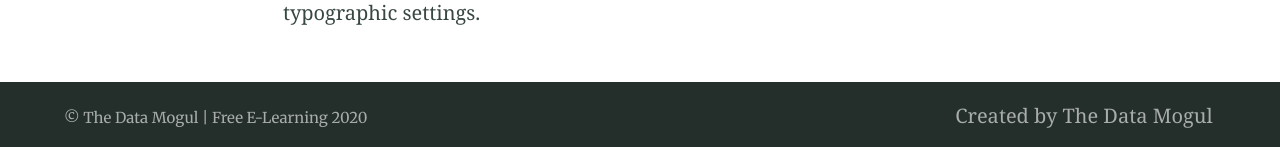
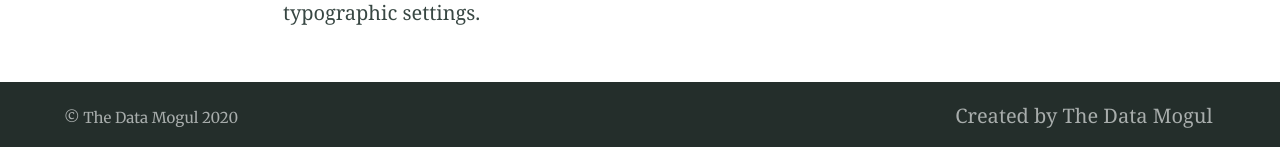
Before and after one commit to the-data-mogul/the-data-mogul.github.io, a Jekyll site: the page built from index.md, in a window 1280 px wide and 900 px high, scrolled down 4823 px. Shown: the part 750-897 px from the top of the window. Built offline with Jekyll 4.4.1, drawn with Linux system fonts in a browser that asks for light colours.

Commit message:
Update _config.yml

```diff
--- a/_config.yml
+++ b/_config.yml
@@ -65,9 +65,7 @@
   posts:
     title: Posts # Needed for Siteleaf
     output: true
-    description: "Best curated content from YouTube for aspiring Data Scientists, Data Analysts, Data Engineers" # The post list page content
-    feature_text:
-      Welcome to the E-Learning Platform
+    description: "Welcome to the E-Learning Platform. The platform includes the best curated content from YouTube for aspiring Data Scientists, Data Analysts, Data Engineers" # The post list page content
     feature_image: "/assets/landing-page.png"
 
 # 6. Jekyll collections settings
@@ -81,8 +79,8 @@
 # 7. Site settings
 encoding: utf-8 # Make sure the encoding is right
 lang: en-GB # Set the site language
-title: "The Data Mogul | Free E-Learning" # Site name or title, also used in jekyll-seo-tag
-logo: "/assets/logos/mylogo.png" # Site logo, also used in jekyll-seo-tag
+title: "The Data Mogul" # Site name or title, also used in jekyll-seo-tag
+logo: "/assets/logos/logo.png" # Site logo, also used in jekyll-seo-tag
 description: "FREE E-LEARNING WEBSITE. Best curated content from YouTube for aspiring Data Scientists, Data Analysts, Data Engineers" # Site description and default description, also used in jekyll-seo-tag
 url: "https://thedatamogul.com" # Site url, also used in jekyll-seo-tag
 baseurl: ""
```
